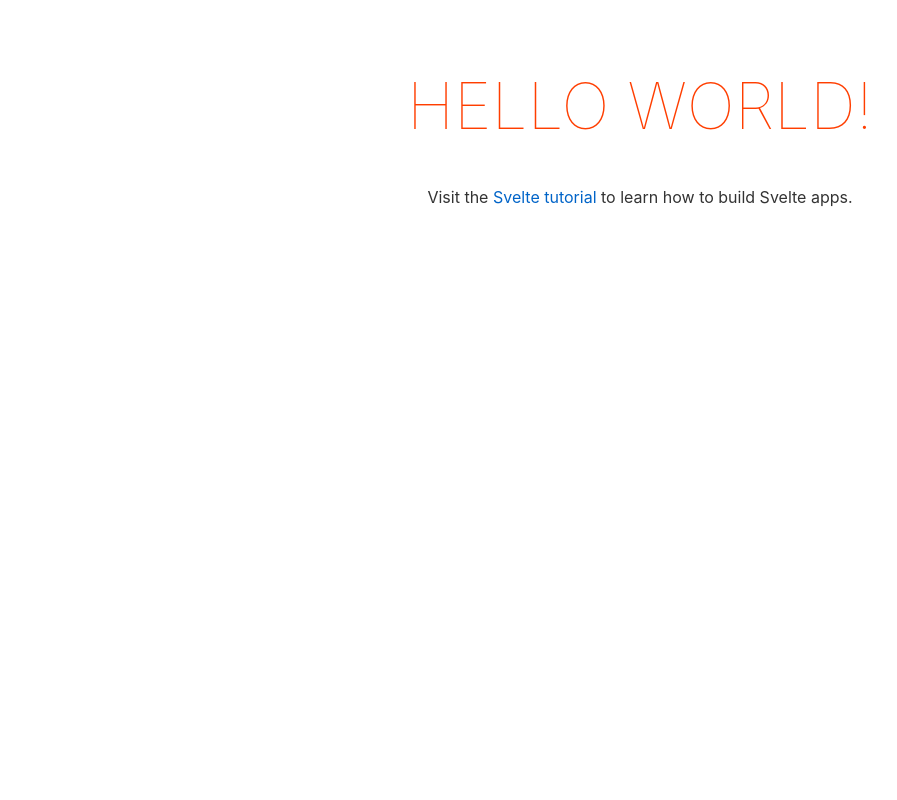
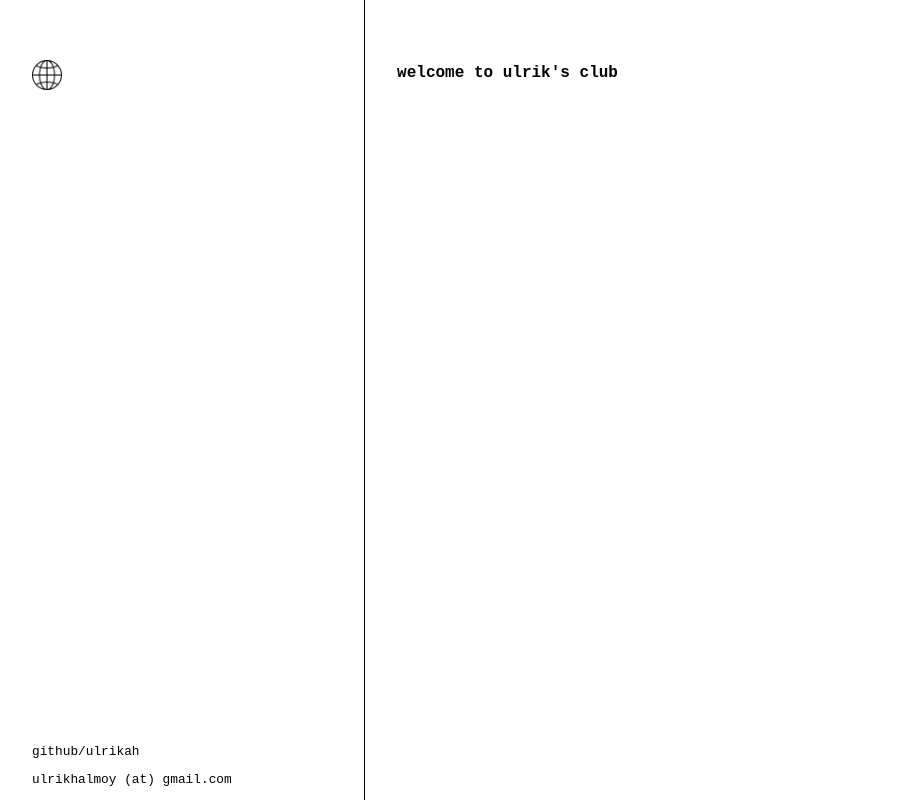
Before and after one commit to ulrikah/ulrikah.github.io, a Svelte app: page / in a window 1280 px wide. Shown: the whole page, without its empty margins (0-897 px from the left). Built offline with nearby package versions, Linux system fonts and the light colour scheme.

Commit message:
Initial site layout

```diff
--- a/public/global.css
+++ b/public/global.css
@@ -1,63 +1,22 @@
-html, body {
-	position: relative;
-	width: 100%;
-	height: 100%;
+html,
+body {
+    position: relative;
+    width: 100%;
+    height: 100%;
 }
 
 body {
-	color: #333;
-	margin: 0;
-	padding: 8px;
-	box-sizing: border-box;
-	font-family: -apple-system, BlinkMacSystemFont, "Segoe UI", Roboto, Oxygen-Sans, Ubuntu, Cantarell, "Helvetica Neue", sans-serif;
+    margin: 0;
+    padding: 0;
+    /* font-family: sans-serif; */
+    font-family: "Courier New", Courier, monospace;
+    font-size: 16px;
 }
 
 a {
-	color: rgb(0,100,200);
-	text-decoration: none;
+    color: black;
 }
 
 a:hover {
-	text-decoration: underline;
+    text-decoration: underline;
 }
-
-a:visited {
-	color: rgb(0,80,160);
-}
-
-label {
-	display: block;
-}
-
-input, button, select, textarea {
-	font-family: inherit;
-	font-size: inherit;
-	-webkit-padding: 0.4em 0;
-	padding: 0.4em;
-	margin: 0 0 0.5em 0;
-	box-sizing: border-box;
-	border: 1px solid #ccc;
-	border-radius: 2px;
-}
-
-input:disabled {
-	color: #ccc;
-}
-
-button {
-	color: #333;
-	background-color: #f4f4f4;
-	outline: none;
-}
-
-button:disabled {
-	color: #999;
-}
-
-button:not(:disabled):active {
-	background-color: #ddd;
-}
-
-button:focus {
-	border-color: #666;
-}
--- a/public/index.html
+++ b/public/index.html
@@ -1,18 +1,17 @@
 <!DOCTYPE html>
 <html lang="en">
-<head>
-	<meta charset='utf-8'>
-	<meta name='viewport' content='width=device-width,initial-scale=1'>
+    <head>
+        <meta charset="utf-8" />
+        <meta name="viewport" content="width=device-width,initial-scale=1" />
 
-	<title>Svelte app</title>
+        <title>ulrikah</title>
 
-	<link rel='icon' type='image/png' href='/favicon.png'>
-	<link rel='stylesheet' href='/global.css'>
-	<link rel='stylesheet' href='/build/bundle.css'>
+        <link rel="icon" type="image/ico" href="/favicon.ico" />
+        <link rel="stylesheet" href="/global.css" />
+        <link rel="stylesheet" href="/build/bundle.css" />
 
-	<script defer src='/build/bundle.js'></script>
-</head>
+        <script defer src="/build/bundle.js"></script>
+    </head>
 
-<body>
-</body>
+    <body></body>
 </html>
--- a/src/App.svelte
+++ b/src/App.svelte
@@ -2,29 +2,62 @@
     export let name: string;
 </script>
 
-<main>
-	<h1>Hello {name}!</h1>
-	<p>Visit the <a href="https://svelte.dev/tutorial">Svelte tutorial</a> to learn how to build Svelte apps.</p>
-</main>
-
 <style>
     main {
-		text-align: center;
-		padding: 1em;
-		max-width: 240px;
         margin: 0 auto;
+        display: flex;
+        flex-direction: row;
+        height: 100%;
     }
 
-	h1 {
-		color: #ff3e00;
-		text-transform: uppercase;
-		font-size: 4em;
-		font-weight: 100;
+    .column {
+        display: flex;
+        flex-direction: column;
+        padding-top: 2rem;
+        padding-left: 2rem;
     }
-
-	@media (min-width: 640px) {
-		main {
-			max-width: none;
+    footer {
+        margin-top: auto;
+        font-size: 0.8rem;
     }
+    .left {
+        border-right: 1px solid black;
+        flex-grow: 1;
+    }
+    .right {
+        flex-grow: 5;
+    }
+    .header {
+        padding: 2rem 0;
+        align-items: flex-start;
+        display: flex;
+        flex-direction: row;
+    }
+    .left .header img {
+        position: absolute;
+        top: 60px;
+    }
+    .header p {
+        font-weight: bold;
+        margin-block-start: 0;
+        margin-block-end: 0;
     }
 </style>
+
+<main>
+    <div class="column left">
+        <div class="header">
+            <img src="/globe.png" alt="Globe" width="30" />
+        </div>
+        <footer>
+            <p>github/ulrikah</p>
+            <p>ulrikhalmoy (at) gmail.com</p>
+        </footer>
+    </div>
+    <div class="column right">
+        <div class="header">
+            <p>welcome to {name}'s club</p>
+        </div>
+    </div>
+    <!-- <div>Icons made by <a href="https://www.flaticon.com/authors/srip" title="srip">srip</a> from <a href="https://www.flaticon.com/" title="Flaticon">www.flaticon.com</a></div> -->
+</main>
--- a/src/main.ts
+++ b/src/main.ts
@@ -1,10 +1,10 @@
-import App from './App.svelte';
+import App from "./App.svelte";
 
 const app = new App({
-	target: document.body,
-	props: {
-		name: 'world'
-	}
+    target: document.body,
+    props: {
+        name: "ulrik",
+    },
 });
 
 export default app;
```
Also changed, not shown: public/globe.png (added), 1 other file (tests, documents, lock files or other folders). Lines whose indentation alone changed are shown as unchanged.
